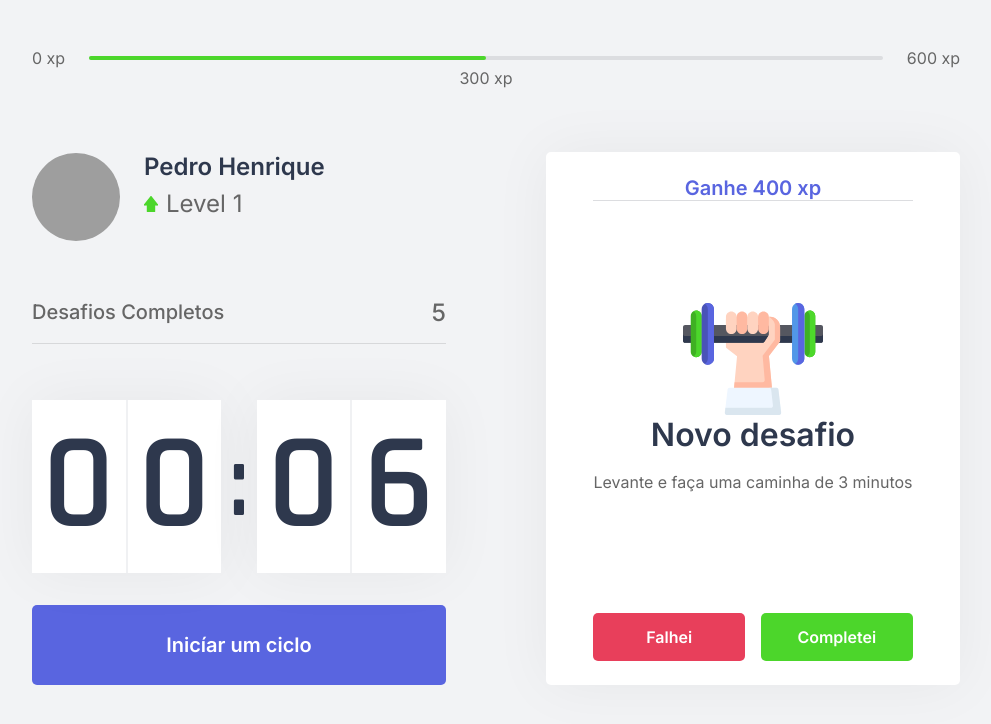
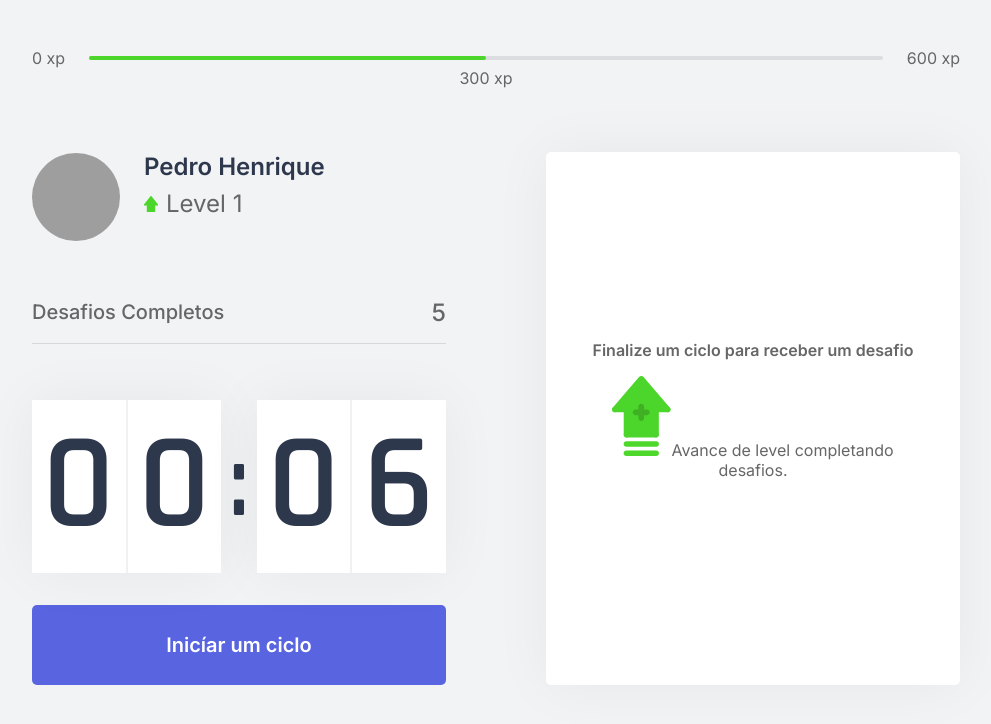
Before and after one commit to PedroHSN/move.it, a Next.js app: page / in a window 1280 px wide. Shown: the top 724 px of the page, without its empty margins (144-1135 px from the left). Built offline with nearby package versions, Linux system fonts and the light colour scheme; grey boxes are pictures that could not be loaded.

Commit message:
add var for challenge

```diff
--- a/src/components/ChallengeBox.tsx
+++ b/src/components/ChallengeBox.tsx
@@ -6,22 +6,18 @@
 
 
 export function ChallengeBox() {
-    const contextData = useContext(ChallengesContext);
-
-    console.log(contextData)
-
-    const hasActiveChallenge = true;
+    const { activeChallenge } = useContext(ChallengesContext);
 
     return (
         <div className={styles.challengeBoxContainer}>
-            { hasActiveChallenge ? (
+            { activeChallenge ? (
                 <div className={styles.challengeActive}>
-                    <header>Ganhe 400 xp</header>
+                    <header>Ganhe {activeChallenge.amount} xp</header>
 
                     <main>
-                        <img src="icons/body.svg" />
+                        <img src={`icons/${activeChallenge.type}.svg`} />
                         <strong>Novo desafio</strong>
-                        <p>Levante e faça uma caminha de 3 minutos</p>
+                        <p>{activeChallenge.description}</p>
                     </main>
 
                     <footer>
--- a/src/contexts/ChallengesContext.tsx
+++ b/src/contexts/ChallengesContext.tsx
@@ -1,11 +1,19 @@
 import { createContext, useState, ReactNode } from 'react';
 
 import challenges from '../../challenges.json';
+
+interface Challenge {
+    type: 'body' | 'eye';
+    description: string;
+    amount: number;
+
+}
 
 interface ChallengesContextData {
     level: number;
     currentExperience: number;
     challengesCompleted: number;
+    activeChallenge: Challenge;
     levelUp: () => void;
     startNewChallenge: () => void;
 }
@@ -28,6 +36,7 @@
     }
 
     function startNewChallenge() {
+
         const randomChallengeIndex = Math.floor(Math.random() * challenges.length)
         const challenge = challenges[randomChallengeIndex];
 
@@ -42,6 +51,7 @@
                 challengesCompleted,
                 levelUp,
                 startNewChallenge,
+                activeChallenge,
             }}
         >
             {children}
```
Lines whose indentation alone changed are shown as unchanged.
